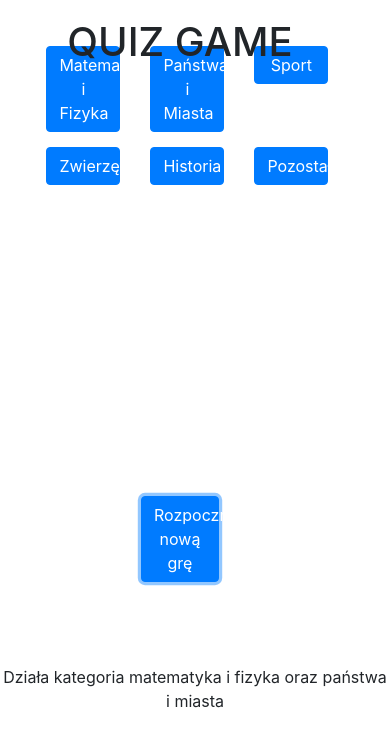
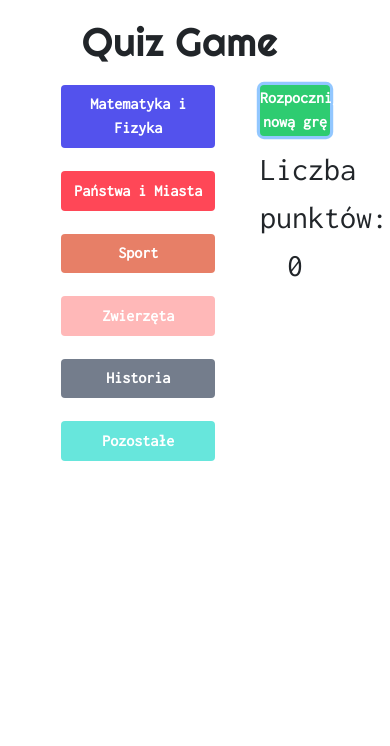
Before and after one commit to suchydariusz/Strony-internetowe, a plain HTML site: page portfolio/gameQuiz_w_trakcie/game.html in a window 390 px wide. Both pictures are taken after a click on the button "Rozpocznij nową grę". Drawn offline with nearby package versions, Linux system fonts and the light colour scheme.

Commit message:
desktop version works, to do: mobile, questions to all category,change radio to buttons?#mobile

```diff
--- a/portfolio/gameQuiz_w_trakcie/css/style.css
+++ b/portfolio/gameQuiz_w_trakcie/css/style.css
@@ -2,63 +2,128 @@
     margin: 0;
     width: 100%;
 }
+
+h1 {
+    font-family: 'Righteous', cursive;
+}
+
+.btn {
+    font-family: 'Inconsolata', monospace;
+    font-weight: bold;
+}
 .title {
-    padding-top: 5%;
+    padding: 5% 0 3% 0;
 }
 
 .content {
     display: none;
-    position: absolute;
-    top: 15%;
-    left: 0wh;
+    font-family: 'Open Sans', sans-serif;
+    font-size: 100%;
 }
 
-.content h3 {
-    padding-top: 2%;
+
+#start_button {
+    background-color: #2ecc71;
+    border: 0;
+    padding: 2% 0;
+    /* width: 20%;
+    position: absolute;
+    top: 50vh;
+    left: 40%; */
 }
 
-#start_button {
-    width: 20%;
-    position: absolute;
-    top: 50vh;
-    left: 40%;
+#start_button:hover {
+    background-color: #27ae60;
 }
 
 
 #check_answer {
-    width: 20%;
-    margin-left: 40%;
+    margin-bottom: 10%;
+    display: none;
+    background-color: #f1c40f;
+    border: 0;
+}
+
+#check_answer:hover {
+    background-color: #f39c12;
 }
 
 #next_question {
-    width: 20%;
+    display: none;
+    background-color: #8e44ad;
+    border: 0;
+    /* width: 20%;
     margin-left: 40%;
-    margin-top: 2%;
+    margin-top: 2%; */
 }
 
+/*CATEGORY BUTTONS*/
+.categories button {
+    margin: 0 0 15% 10%;
+    padding: 5%;
+    border: 0;
+}
+
+.categories button:hover {
+    -webkit-filter: drop-shadow(2px 2px 2px #000);
+    filter: drop-shadow(2px 2px 2px #000);
+}
+
+#category_maths {
+    background-color: #5352ed;
+}
+
+#category_countries {
+    background-color: #ff4757;
+}
+
+#category_sport {
+    background-color: #e77f67;
+}
+
+#category_animals {
+    background-color: #ffb8b8;
+}
+
+#category_history {
+    background-color: #747d8c;
+}
+
+#category_other {
+    background-color: #67e6dc;
+}
+/*CATEGROY BUTTONS END*/
 .points {
-    padding-top: 15%;
+    padding: 10% 0 10% 0;
     font-size: 200%;
     text-align: center;
+    font-family: 'Inconsolata', monospace;
 }
 
 .categories {
     display: none;
-    position: absolute;
+    padding-left: 20%;
+    /* border: 1px solid #000; */
+    /* position: absolute;
     top: 0vh;
     left: 0wh;
-    padding: 10%;
+    padding: 10%; */
 }
-.categories button{
-    margin: 10%;
-}
+
 
 .correct_answer {
     color: green;
     font-weight: bold;
 }
 
-.info {
-    position: absolute;
-    top: 70vh;
+@media screen and (max-width: 800px) {
+    .content h3{
+        font-size: 120%;
+    }
+
 }
+
+/* @media screen and (max-width: 800px) and (min-width: 700px) {
+
+
+} */
--- a/portfolio/gameQuiz_w_trakcie/game.html
+++ b/portfolio/gameQuiz_w_trakcie/game.html
@@ -1,61 +1,70 @@
 <!doctype html>
 <html lang="en">
+
 <head>
     <!-- Required meta tags -->
     <meta charset="utf-8">
     <meta name="viewport" content="width=device-width, initial-scale=1, shrink-to-fit=no">
 
     <!-- Bootstrap CSS -->
-    <link rel="stylesheet" href="https://stackpath.bootstrapcdn.com/bootstrap/4.3.1/css/bootstrap.min.css" integrity="sha384-ggOyR0iXCbMQv3Xipma34MD+dH/1fQ784/j6cY/iJTQUOhcWr7x9JvoRxT2MZw1T" crossorigin="anonymous">
+    <link rel="stylesheet" href="https://stackpath.bootstrapcdn.com/bootstrap/4.3.1/css/bootstrap.min.css"
+        integrity="sha384-ggOyR0iXCbMQv3Xipma34MD+dH/1fQ784/j6cY/iJTQUOhcWr7x9JvoRxT2MZw1T" crossorigin="anonymous">
+    <link href="https://fonts.googleapis.com/css?family=Inconsolata|Open+Sans|Poppins|Righteous" rel="stylesheet">
     <link rel="stylesheet" href="css/style.css">
     <title>Quiz game</title>
 </head>
+
 <body>
-
-    <div class="categories">
+    <div class="gameWindow">
         <div class="row">
-        <div class="col-4">
-            <button id="category_maths" type="button" class="btn btn-primary category-buttons">Matematyka i Fizyka</button>
-        </div>
-        <div class="col-4">
-            <button id="category_countries" type="button" class="btn btn-primary category-buttons">Państwa i Miasta</button>
-          </div>
-          <div class="col-4">
-              <button id="category_sport" type="button" class="btn btn-primary category-buttons">Sport</button>
+            <div class="col-12">
+                <h1 class="title text-center">Quiz Game</h1>
             </div>
         </div>
         <div class="row">
-          <div class="col-4">
-              <button id="category_animals" type="button" class="btn btn-primary category-buttons">Zwierzęta</button>
+            <div class="col-8">
+                <div class="categories">
+                    <div class="row">
+                        <div class="col-12 col-md-4">
+                            <button id="category_maths" type="button"
+                                class="btn btn-primary category-buttons">Matematyka i Fizyka</button>
                         </div>
-          <div class="col-4">
-              <button id="category_history" type="button" class="btn btn-primary category-buttons">Historia</button>
+                        <div class="col-12 col-md-4">
+                            <button id="category_countries" type="button"
+                                class="btn btn-primary category-buttons">Państwa i Miasta</button>
                         </div>
-            <div class="col-4">
-                <button id="category_other" type="button" class="btn btn-primary category-buttons">Pozostałe</button>
+                        <div class="col-12 col-md-4">
+                            <button id="category_sport" type="button"
+                                class="btn btn-primary category-buttons">Sport</button>
+                        </div>
+                    </div>
+                    <div class="row">
+                        <div class="col-12 col-md-4">
+                            <button id="category_animals" type="button"
+                                class="btn btn-primary category-buttons">Zwierzęta</button>
+                        </div>
+                        <div class="col-12 col-md-4">
+                            <button id="category_history" type="button"
+                                class="btn btn-primary category-buttons">Historia</button>
+                        </div>
+                        <div class="col-12 col-md-4">
+                            <button id="category_other" type="button"
+                                class="btn btn-primary category-buttons">Pozostałe</button>
                         </div>
                     </div>
                 </div>
-
+                <div class="content">
                     <div class="row">
                         <div class="col-12">
-            <h1 class="title text-center">QUIZ GAME</h1>
-        </div>
-      </div>
-
-    <div class="content">
-
-      <div class="row">
-        <div class="col-12">
-            <h3 class="text-center">Pytanie nr.<span id="question_number"></span><span><span>/5</span><br /> </span><span id="question"> </span></h3>
+                            <h3 class="text-center">Pytanie nr.<span id="question_number"></span><span><span>/5</span><br /></span><span id="question"> </span></h3>
                         </div>
                     </div>
                     <div class="row">
                         <div class="col-12">
                             <form id="quiz">
                                 <div class="row">
-                <div class="col-4"></div>
-                <div class="col-2">
+                                    <div class="col-2 col-md-4"></div>
+                                    <div class="col-8 col-md-2">
                                         <p class="text-left">a) <span id="answer1" class="answer">odp1</span></p>
                                     </div>
                                     <div class="col-1">
@@ -96,9 +105,23 @@
                             </form>
                         </div>
                     </div>
+                </div>
+            </div>
+            <div class="col-4">
+                <div class="row">
+                    <div class="col-12">
+                        <button id="start_button" type="button" class="btn btn-primary">Rozpocznij nową grę</button>
+                    </div>
+                </div>
+                <div class="row points">
+                    <div class="col-12">
+                        <p>Liczba punktów: <span id="result">0</span></p>
+                    </div>
+                </div>
                 <div class="row">
                     <div class="col-12">
                         <button id="check_answer" type="button" class="btn btn-primary">Sprawdź odpowiedź</button>
+
                     </div>
                 </div>
                 <div class="row">
@@ -106,41 +129,23 @@
                         <button id="next_question" type="button" class="btn btn-primary">Następne pytanie</button>
                     </div>
                 </div>
-            <div class="row points">
-              <div class="col-12">
-                  <p>Liczba punktów: <span id="result">0</span></p>
-                  <!-- <p id="result">rezultat</p> -->
+            </div>
         </div>
     </div>
 
-
-            <!--<p id="correct">porpawna odp</p>-->
-
-
-
-
-
-
-
-    </div>
-    <div class="row">
-        <div class="col-12">
-            <button id="start_button" type="button" class="btn btn-primary">Rozpocznij nową grę</button>
-        </div>
-      </div>
-      <div class="row">
-        <div class="col-12">
-            <p class="info text-center">Działa kategoria matematyka i fizyka oraz państwa i miasta</p>
-        </div>
-    </div>
-
-
     <!-- Optional JavaScript -->
     <!-- jQuery first, then Popper.js, then Bootstrap JS -->
-    <script src="https://code.jquery.com/jquery-3.3.1.slim.min.js" integrity="sha384-q8i/X+965DzO0rT7abK41JStQIAqVgRVzpbzo5smXKp4YfRvH+8abtTE1Pi6jizo" crossorigin="anonymous"></script>
-    <script src="https://cdnjs.cloudflare.com/ajax/libs/popper.js/1.14.7/umd/popper.min.js" integrity="sha384-UO2eT0CpHqdSJQ6hJty5KVphtPhzWj9WO1clHTMGa3JDZwrnQq4sF86dIHNDz0W1" crossorigin="anonymous"></script>
-    <script src="https://stackpath.bootstrapcdn.com/bootstrap/4.3.1/js/bootstrap.min.js" integrity="sha384-JjSmVgyd0p3pXB1rRibZUAYoIIy6OrQ6VrjIEaFf/nJGzIxFDsf4x0xIM+B07jRM" crossorigin="anonymous"></script>
+    <script src="https://code.jquery.com/jquery-3.3.1.slim.min.js"
+        integrity="sha384-q8i/X+965DzO0rT7abK41JStQIAqVgRVzpbzo5smXKp4YfRvH+8abtTE1Pi6jizo"
+        crossorigin="anonymous"></script>
+    <script src="https://cdnjs.cloudflare.com/ajax/libs/popper.js/1.14.7/umd/popper.min.js"
+        integrity="sha384-UO2eT0CpHqdSJQ6hJty5KVphtPhzWj9WO1clHTMGa3JDZwrnQq4sF86dIHNDz0W1"
+        crossorigin="anonymous"></script>
+    <script src="https://stackpath.bootstrapcdn.com/bootstrap/4.3.1/js/bootstrap.min.js"
+        integrity="sha384-JjSmVgyd0p3pXB1rRibZUAYoIIy6OrQ6VrjIEaFf/nJGzIxFDsf4x0xIM+B07jRM"
+        crossorigin="anonymous"></script>
     <script src="js/quiz.js"></script>
     <script src="https://unpkg.com/sweetalert/dist/sweetalert.min.js"></script>
 </body>
+
 </html>
--- a/portfolio/gameQuiz_w_trakcie/js/quiz.js
+++ b/portfolio/gameQuiz_w_trakcie/js/quiz.js
@@ -3,7 +3,7 @@ const answer1 = document.getElementById('answer1');
 const answer2 = document.getElementById('answer2');
 const answer3 = document.getElementById('answer3');
 const answer4 = document.getElementById('answer4');
-const correct = document.getElementById('correct');
+//const correct = document.getElementById('correct');
 const resultGame = document.getElementById('result');
 const questionNumber = document.getElementById('question_number');
 let questionCounter = 1;
@@ -35,13 +35,14 @@ const resetAll = () => {
     tabCounter = 0;//zerowanie licznika tablicy
     questionNumber.innerHTML = questionCounter;
     resultGame.innerHTML = result;
+    $('.answer').removeClass('correct_answer');
 }
 
 const game = () => {
     $('.category-buttons').off().on('click', (e) => {
         selectedCategory = e.target.id;
         $('.categories').css({'display': 'none'});
-        $('.content').css({'display': 'block'});
+        $('.content, #check_answer').css({'display': 'block'});
 
         getQuestion();
         checkAnswer();
```
Lines whose indentation alone changed are shown as unchanged.
